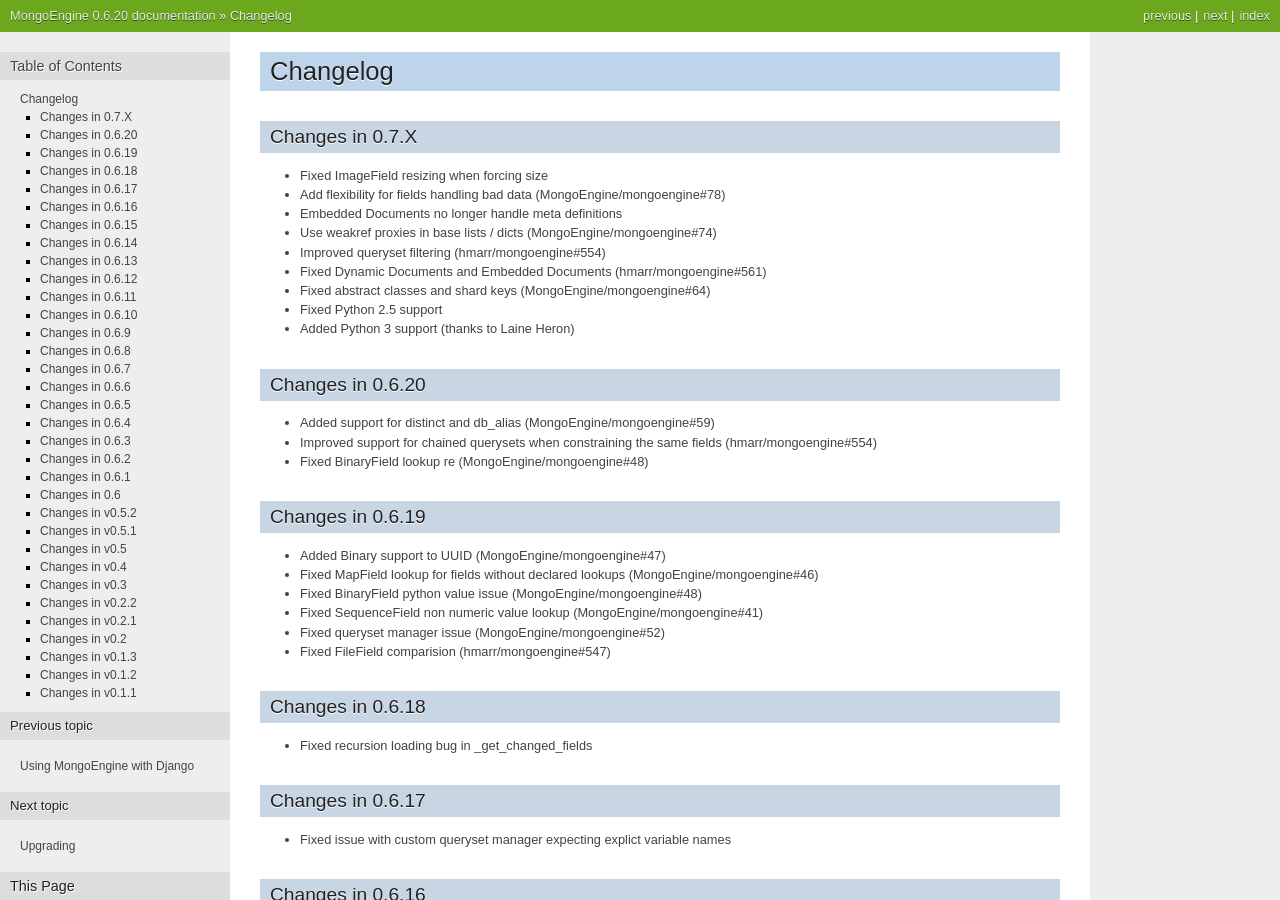
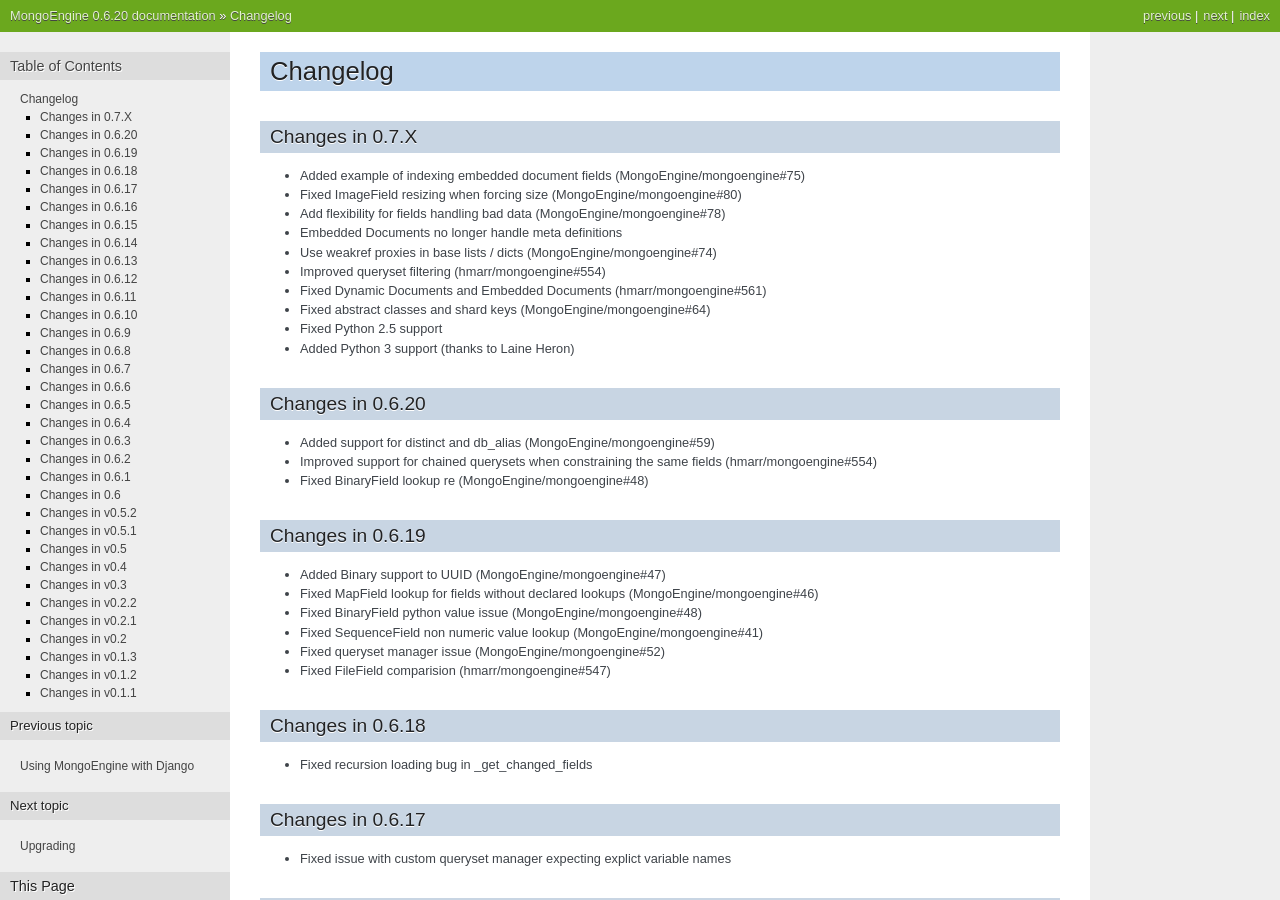
Before and after one commit to MongoEngine/mongoengine, a Sphinx documentation site: the page built from docs/changelog.rst, in a window 1280 px wide and 900 px high. Built offline with Sphinx 7.4.7, drawn with Linux system fonts in a browser that asks for light colours.

Commit message:
Added example of indexing embedded fields
MongoEngine/mongoengine#75

```diff
--- a/docs/changelog.rst
+++ b/docs/changelog.rst
@@ -4,7 +4,8 @@ Changelog
 
 Changes in 0.7.X
 =================
-- Fixed ImageField resizing when forcing size
+- Added example of indexing embedded document fields (MongoEngine/mongoengine#75)
+- Fixed ImageField resizing when forcing size (MongoEngine/mongoengine#80)
 - Add flexibility for fields handling bad data (MongoEngine/mongoengine#78)
 - Embedded Documents no longer handle meta definitions
 - Use weakref proxies in base lists / dicts (MongoEngine/mongoengine#74)
```
Also changed, not shown: docs/guide/defining-documents.rst (+8 -3 lines), 1 other file.
